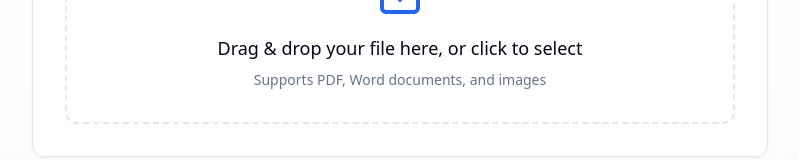
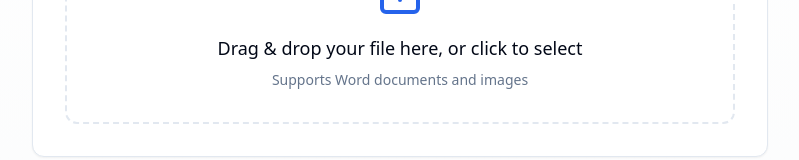
Before and after one commit to 50SitesWithAds/simple-pdf-magic-83, a React (Vite) app: page / in a window 1280 px wide. Shown: the part 249-409 px from the top of the page, without its empty margins (240-1039 px from the left). Built offline with nearby package versions, Linux system fonts and the light colour scheme.

Commit message:
Restrict file upload support
Update the file upload functionality to only allow Word documents and image files. This includes modifying the acceptable file types in the file upload zone component.
[skip gpt_engineer]

```diff
--- a/src/components/FileUploadZone.tsx
+++ b/src/components/FileUploadZone.tsx
@@ -17,10 +17,9 @@ export const FileUploadZone = ({ onFileSelect }: FileUploadZoneProps) => {
   const { getRootProps, getInputProps, isDragActive } = useDropzone({
     onDrop,
     accept: {
-      'application/pdf': ['.pdf'],
-      'image/*': ['.png', '.jpg', '.jpeg'],
       'application/msword': ['.doc'],
       'application/vnd.openxmlformats-officedocument.wordprocessingml.document': ['.docx'],
+      'image/*': ['.png', '.jpg', '.jpeg'],
     },
     multiple: false,
   });
@@ -44,7 +43,7 @@ export const FileUploadZone = ({ onFileSelect }: FileUploadZoneProps) => {
         )}
       </p>
       <p className="mt-2 text-sm text-muted-foreground">
-        Supports PDF, Word documents, and images
+        Supports Word documents and images
       </p>
     </div>
   );
```
